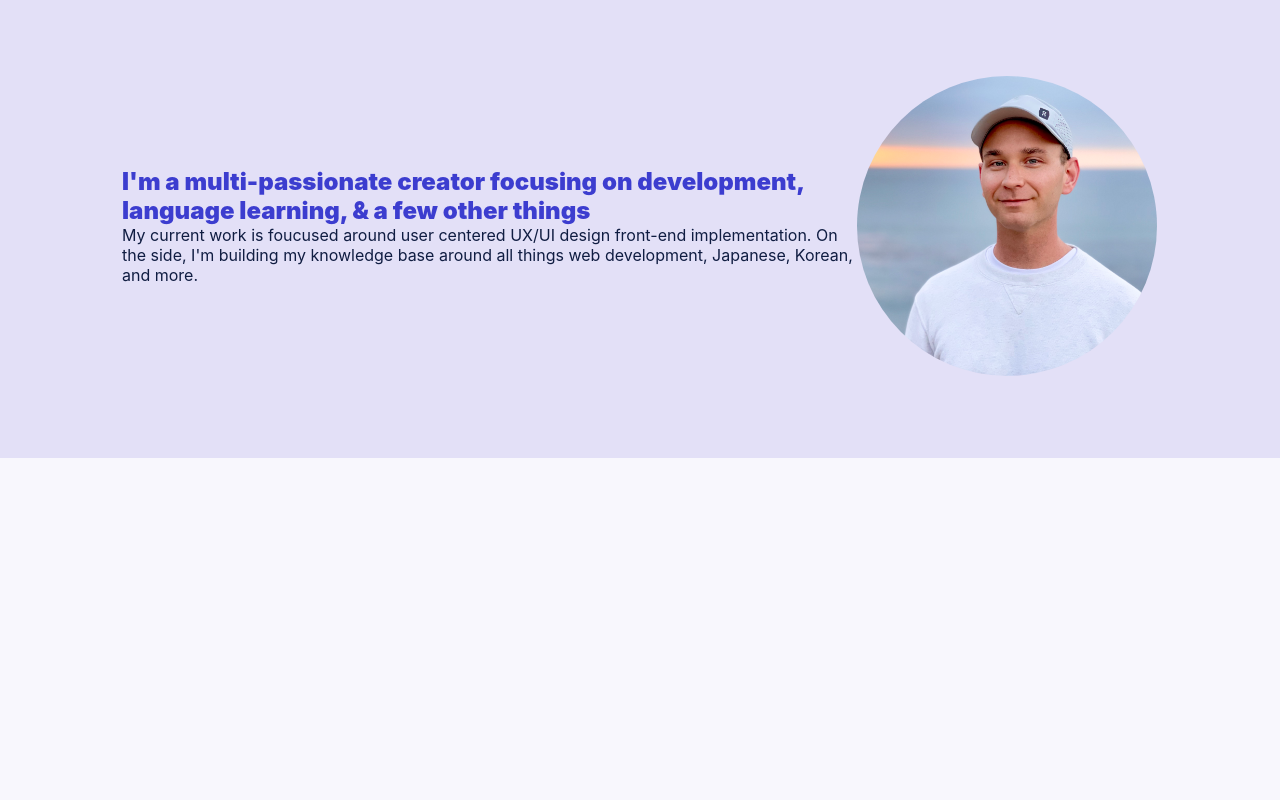
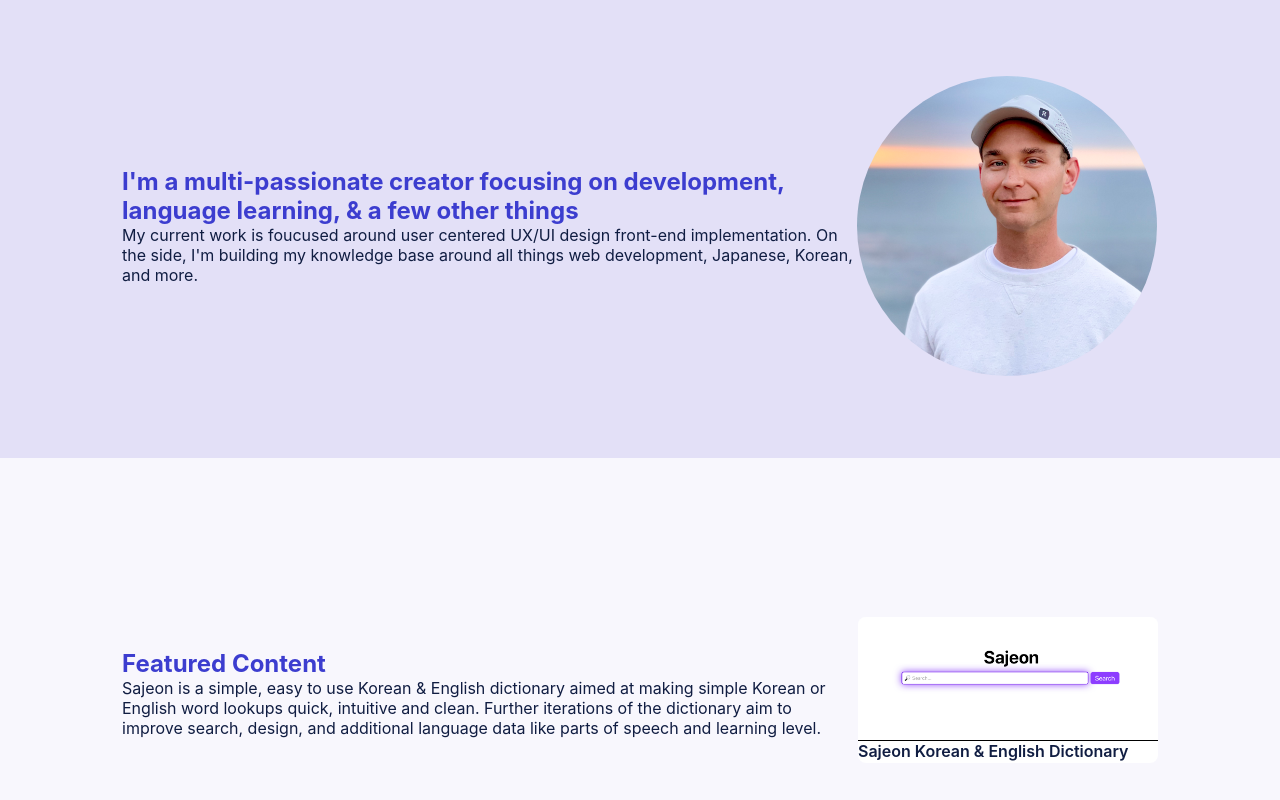
Before and after one commit to BryanAM/portfolio, a React (Create React App) app: page / in a window 1280 px wide. Shown: the part 806-1606 px from the top of the page. Before the commit the page ends 1264 px from the top, so only its background shows below. Built offline with nearby package versions, Linux system fonts and the light colour scheme.

Commit message:
updating featured content

```diff
--- a/src/components/SocialPole/socialPole.scss
+++ b/src/components/SocialPole/socialPole.scss
@@ -5,6 +5,11 @@
   display: none;
   flex-direction: column;
   padding: 0 variables.$rhythm * 2;
+
+
+  > * {
+    margin-bottom: 10px;
+  }
 
   a.social-pole-link {
     border-bottom: none;
--- a/src/i18next/locales/en.json
+++ b/src/i18next/locales/en.json
@@ -10,6 +10,10 @@
     "landingIntro": {
       "about": "My current work is foucused around user centered UX/UI design front-end implementation. On the side, I'm building my knowledge base around all things web development, Japanese, Korean, and more.",
       "header": "I'm a multi-passionate creator focusing on development, language learning, & a few other things"
+    },
+    "landingFeatured": {
+      "featured": "Featured Content",
+      "description": "Sajeon is a simple, easy to use Korean & English dictionary aimed at making simple Korean or English word lookups quick, intuitive and clean. Further iterations of the dictionary aim to improve search, design, and additional language data like parts of speech and learning level."
     }
   },
   "menu": {
--- a/src/i18next/locales/jp.json
+++ b/src/i18next/locales/jp.json
@@ -10,6 +10,10 @@
     "landingIntro": {
       "about": "私の役割とはUX/UIを中心としたデザインをフロントエンド開発で実装することです。仕事以外に日本語や韓国語の言語学とウェブ開発の知識を広めたりしていきます。",
       "header": "私というのは言語の学びと開発を中心にするパッションがあるクリエーターです。"
+    },
+    "landingFeatured": {
+      "featured": "注目のコンテンツ",
+      "description": "Sajeon is a simple, easy to use Korean & English dictionary aimed at making simple Korean or English word lookups quick, intuitive and clean. Further iterations of the dictionary aim to improve search, design, and additional language data like parts of speech and learning level."
     }
   },
   "menu": {
--- a/src/views/Landing/Landing.jsx
+++ b/src/views/Landing/Landing.jsx
@@ -3,12 +3,14 @@ import LandingHero from './LandingHero/LandingHero';
 import LandingIntro from './LandingIntro/LandingIntro';
 import { Stack } from '../../components/index';
 import './landing.scss';
+import LandingFeatured from './LandingFeatured/LandingFeatured';
 
 function Landing() {
   return (
     <Stack className="landing-view" flexDirection="column" alignItems="center">
       <LandingHero />
       <LandingIntro />
+      <LandingFeatured />
     </Stack>
   );
 }
--- /dev/null
+++ b/src/views/Landing/LandingFeatured/LandingFeatured.jsx
@@ -0,0 +1,25 @@
+import React from 'react';
+import { useTranslation } from 'react-i18next';
+import { Stack } from '../../../components/index';
+import sajeon from '../../../assets/pictograms/sajeon.png';
+import './landingFeatured.scss';
+
+function LandingFeatured() {
+  const [t] = useTranslation('', { keyPrefix: 'landing.landingFeatured' });
+  return (
+    <section className="landing-featured">
+      <Stack className="landing-featured-containter max-content-width" flexDirection="column">
+        <Stack flexDirection="column">
+          <h2 className="landing-intro-header featured">{t('featured')}</h2>
+          <p>{t('description')}</p>
+        </Stack>
+        <div className="landing-intro-feature-card">
+          <img className="image" src={sajeon} alt="sajeon" />
+          <a href="http://labs.midknightelectric.com" target="_blank" rel="noreferrer" aria-label="sajeon link">Sajeon Korean & English Dictionary</a>
+        </div>
+      </Stack>
+    </section>
+  );
+}
+
+export default LandingFeatured;
--- /dev/null
+++ b/src/views/Landing/LandingFeatured/landingFeatured.scss
@@ -0,0 +1,35 @@
+@use '../../../assets/variables';
+
+.landing-featured {
+  min-height: 400px;
+  padding: variables.$rhythm * 4 0;
+  flex-direction: column;
+  justify-content:center;
+
+
+}
+
+.landing-intro-feature-card {
+  display: flex;
+  flex-direction: column;
+  background-color: white;
+  border-radius: 8px;
+  margin-left: 32px;
+
+  .image {
+    height: auto;
+    max-width: 300px;
+    border-top-left-radius: 8px;
+    border-top-right-radius: 8px;
+    border-bottom: 1px solid black;
+  }
+}
+
+
+@media (min-width: variables.$large) {
+  .landing-featured {
+   .landing-featured-containter {
+    flex-direction: row;
+  }
+  }
+}
--- a/src/views/Landing/LandingIntro/LandingIntro.jsx
+++ b/src/views/Landing/LandingIntro/LandingIntro.jsx
@@ -2,6 +2,7 @@ import React from 'react';
 import { useTranslation } from 'react-i18next';
 import { Stack } from '../../../components/index';
 import Bryan from '../../../assets/pictograms/bryan.jpeg';
+
 import './landingIntro.scss';
 
 function LandingIntro() {
--- a/src/views/Landing/LandingIntro/landingIntro.scss
+++ b/src/views/Landing/LandingIntro/landingIntro.scss
@@ -13,7 +13,11 @@
 
   &-header {
     color: var(--app-text-color-accent-secondary);
-    font-weight: 900;
+
+    &.featured {
+      color: var(--app-text-color-accent-secondary);
+      margin-top: 32px;
+    }
   }
 
   &-picture {
```
Also changed, not shown: src/assets/pictograms/sajeon.png (added), 1 other file (tests, documents, lock files or other folders).
